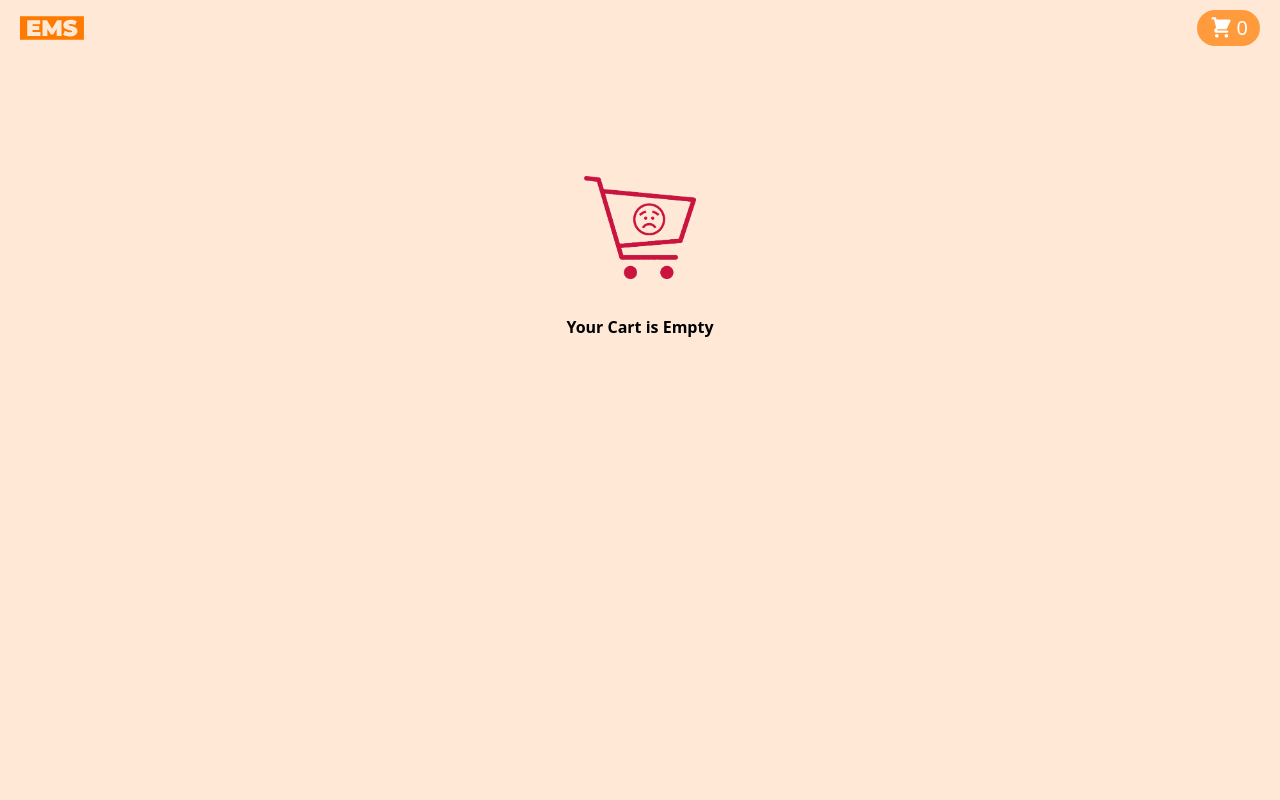
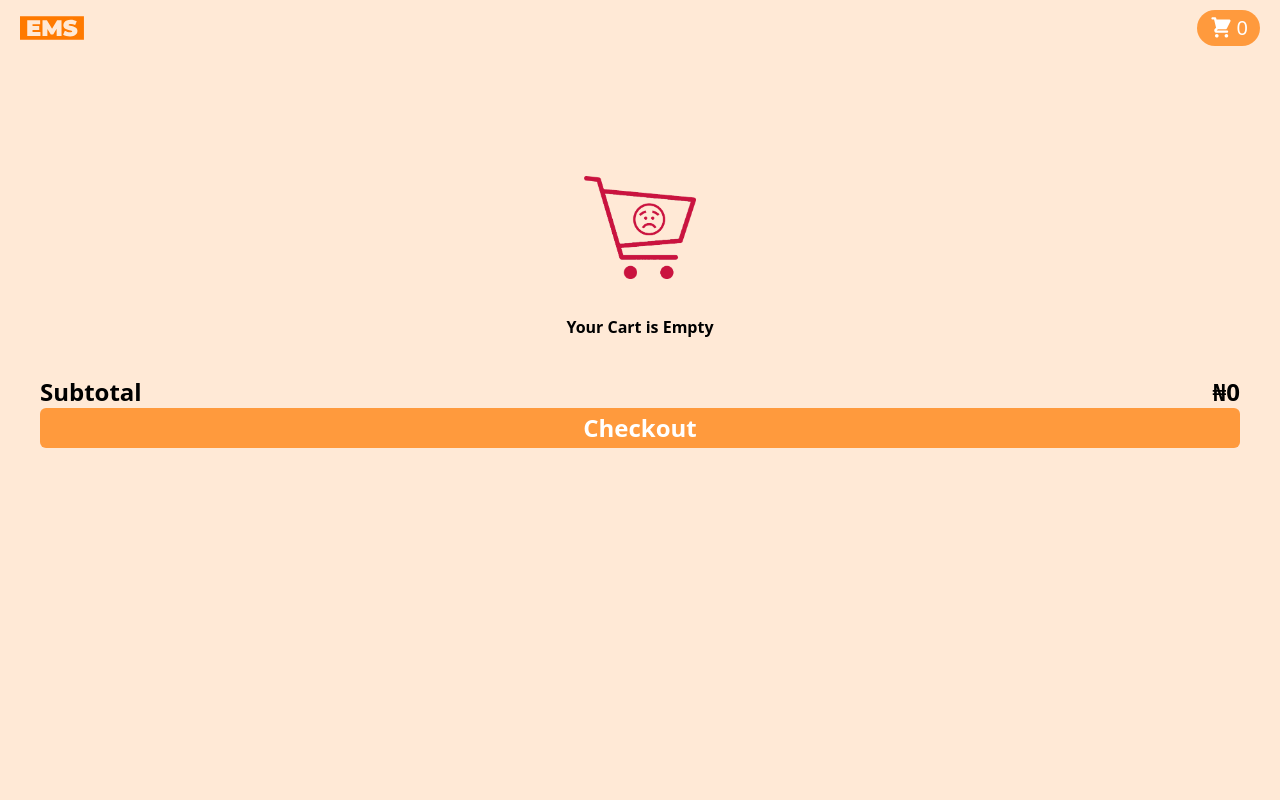
Before and after one commit to Lex043/Ems-E-commerce, a React (Vite) app: page /cart in a window 1280 px wide. Shown: the top 800 px of the page. Built offline with nearby package versions, Linux system fonts and the light colour scheme; a web font is replaced by a local one.

Commit message:
fix: cart

```diff
--- a/src/components/pages/Cart.jsx
+++ b/src/components/pages/Cart.jsx
@@ -9,7 +9,7 @@ const Cart = () => {
 
   return (
     <>
-      <div className="h-screen bg-[#ffe9d6]">
+      <div className="min-h-screen bg-[#ffe9d6]">
         {isEmpty ? (
           <EmptyCart />
         ) : (
@@ -38,7 +38,7 @@ const Cart = () => {
                   </button>
                 </div>
 
-                <div className="flex gap-4 items-center ">
+                <div className="flex items-center ">
                   <button
                     className="bg-[#ff9a3d] px-2 py-2 w-9 text-white"
                     onClick={() =>
@@ -47,7 +47,7 @@ const Cart = () => {
                   >
                     -
                   </button>
-                  <p>{item.quantity}</p>
+                  <p className="w-9 text-center">{item.quantity}</p>
                   <button
                     className="bg-[#ff9a3d] px-2 py-2 w-9 text-white "
                     onClick={() =>
@@ -58,41 +58,10 @@ const Cart = () => {
                   </button>
                 </div>
               </div>
-
-              <div className="flex justify-between">
-                {/* <div>
-                  <button
-                    className="border px-2 py-2 hover:text-white hover:bg-[#ff9a3d]"
-                    onClick={() => removeItem(item.id)}
-                  >
-                    Remove Item
-                  </button>
-                </div> */}
-
-                {/* <div className="flex gap-4 items-center ">
-                  <button
-                    className="bg-[#ff9a3d] px-2 py-2 w-9 text-white"
-                    onClick={() =>
-                      updateItemQuantity(item.id, item.quantity - 1)
-                    }
-                  >
-                    -
-                  </button>
-                  <p>{item.quantity}</p>
-                  <button
-                    className="bg-[#ff9a3d] px-2 py-2 w-9 text-white "
-                    onClick={() =>
-                      updateItemQuantity(item.id, item.quantity + 1)
-                    }
-                  >
-                    +
-                  </button>
-                </div> */}
-              </div>
             </div>
           ))
         )}
-        <div className="px-10 font-bold text-2xl bg-[#ffe9d6] pt-4 pb-20">
+        <div className="px-10 font-bold text-2xl bg-[#ffe9d6] mt-auto">
           <div className="flex justify-between">
             <div>
               <p>Subtotal</p>
```
